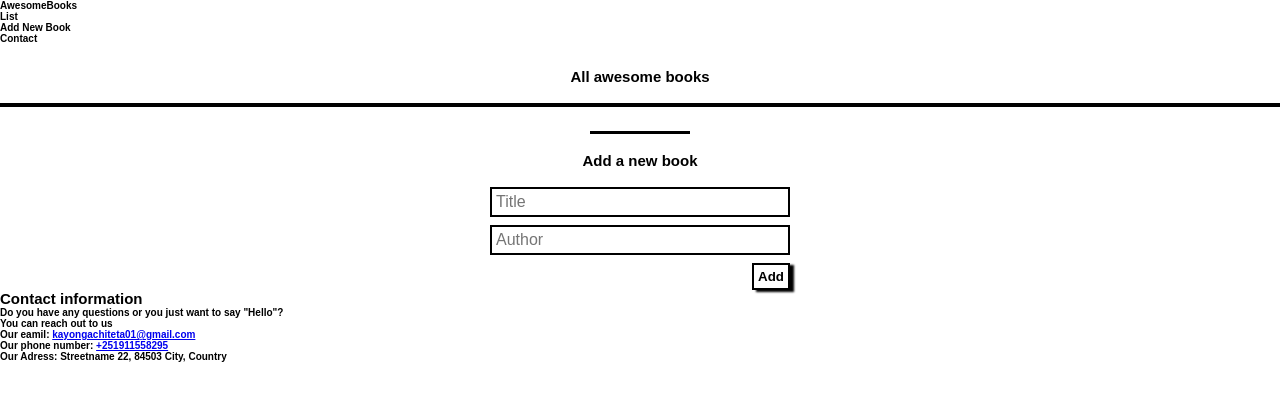
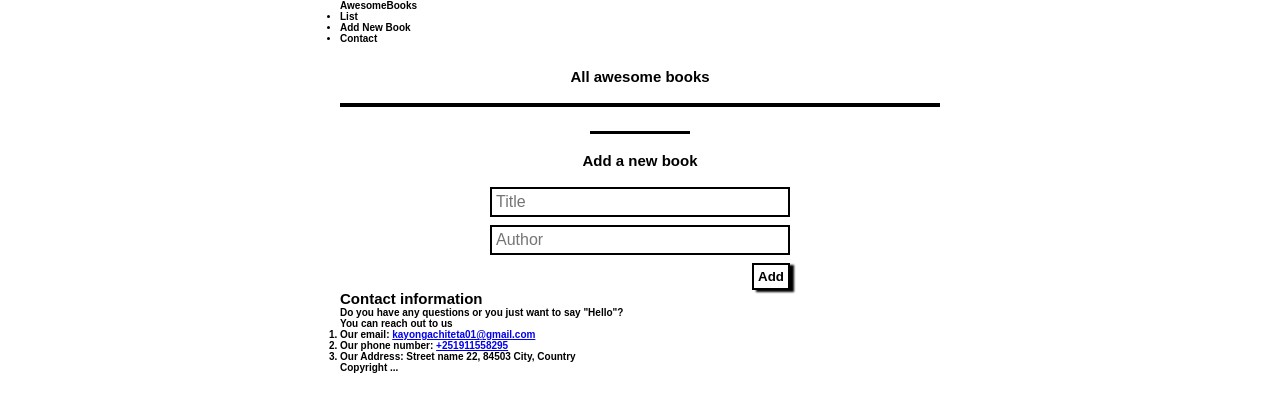
Before and after one commit to amejid/awesome-books, a website: page index.html in a window 1280 px wide. Drawn offline with Linux system fonts and the light colour scheme.

Commit message:
Add class name to elements

```diff
--- a/index.html
+++ b/index.html
@@ -9,8 +9,7 @@
     <link rel="stylesheet" href="style.css" />
   </head>
   <body>
-
-    <header>
+    <header class="container">
       <p>AwesomeBooks</p>
       <nav>
         <ul>
@@ -20,14 +19,13 @@
         </ul>
       </nav>
     </header>
-    <section>
+    <section class="container section section-1 section--active">
       <h1 class="section-title">All awesome books</h1>
       <div class="books-container"></div>
 
       <div class="partition"></div>
-
     </section>
-    <section>
+    <section class="container section section-1">
       <h2 class="form-title">Add a new book</h2>
       <form action="" class="form">
         <input class="form-control" name="title" type="text" placeholder="Title" id="title" />
@@ -35,22 +33,23 @@
         <button class="btn-submit" type="submit">Add</button>
       </form>
     </section>
-    <section>
-<h2>Contact information</h2>
+    <section class="container section section-1">
+      <h2>Contact information</h2>
 
-<p>Do you have any questions or you just want to say "Hello"?<p>
-  <p>You can reach out to us</p>
-<Ol>
-  <li>Our eamil: <a href="mailto:kayongachiteta01@gmail.com">kayongachiteta01@gmail.com</a> </li>
-  <li>Our phone number: <a href="tel:+251911558295">+251911558295</a></li>
-  <li>Our Adress: Streetname 22, 84503 City, Country</li>
-</Ol>
-
+      <p>Do you have any questions or you just want to say "Hello"?</p>
+      <p></p>
+      <p>You can reach out to us</p>
+      <ol>
+        <li>
+          Our email: <a href="mailto:kayongachiteta01@gmail.com">kayongachiteta01@gmail.com</a>
+        </li>
+        <li>Our phone number: <a href="tel:+251911558295">+251911558295</a></li>
+        <li>Our Address: Street name 22, 84503 City, Country</li>
+      </ol>
     </section>
-    <div class="container">
-
-
-    </div>
+    <footer class="container">
+      <p>Copyright ...</p>
+    </footer>
     <script src="main.js"></script>
   </body>
 </html>
```
